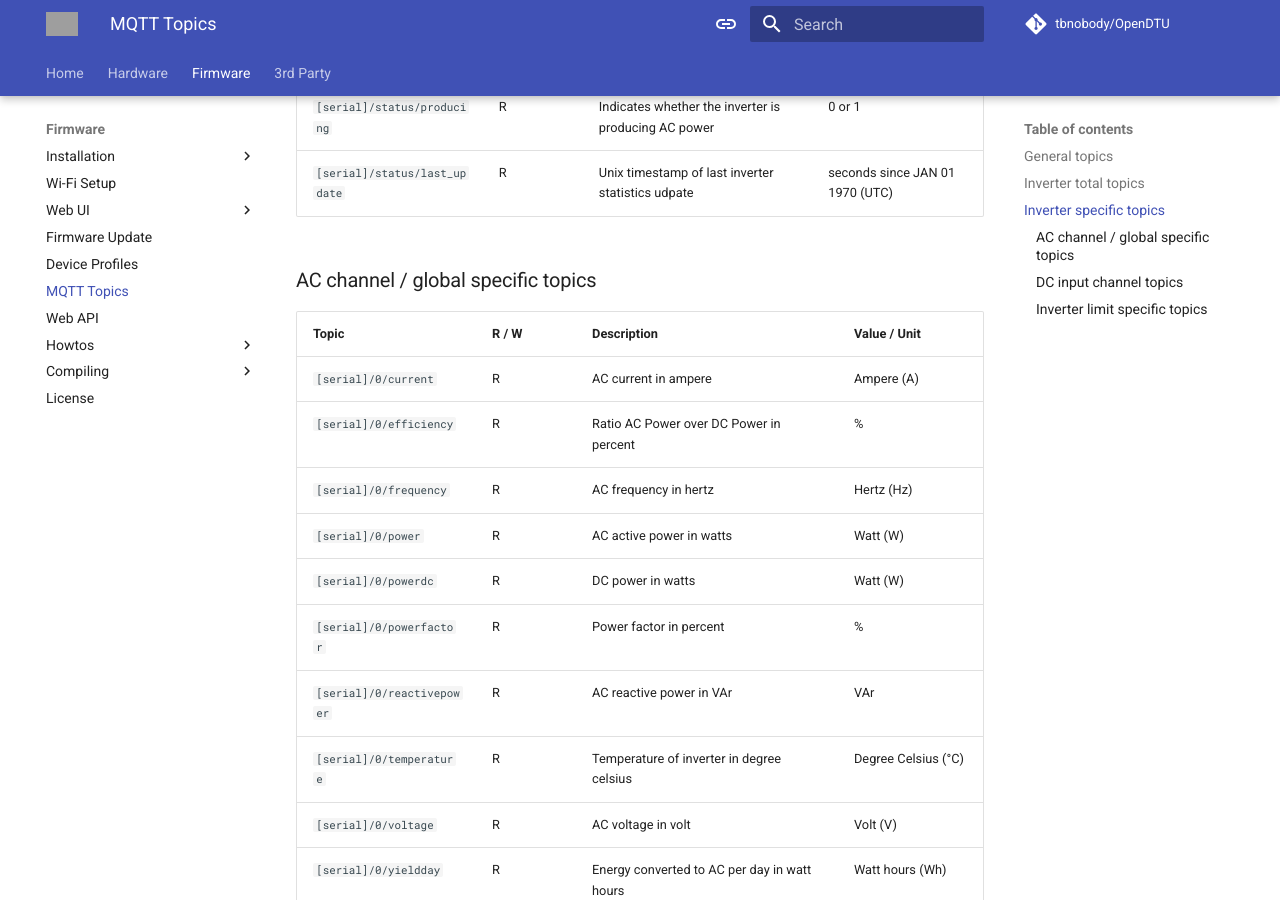
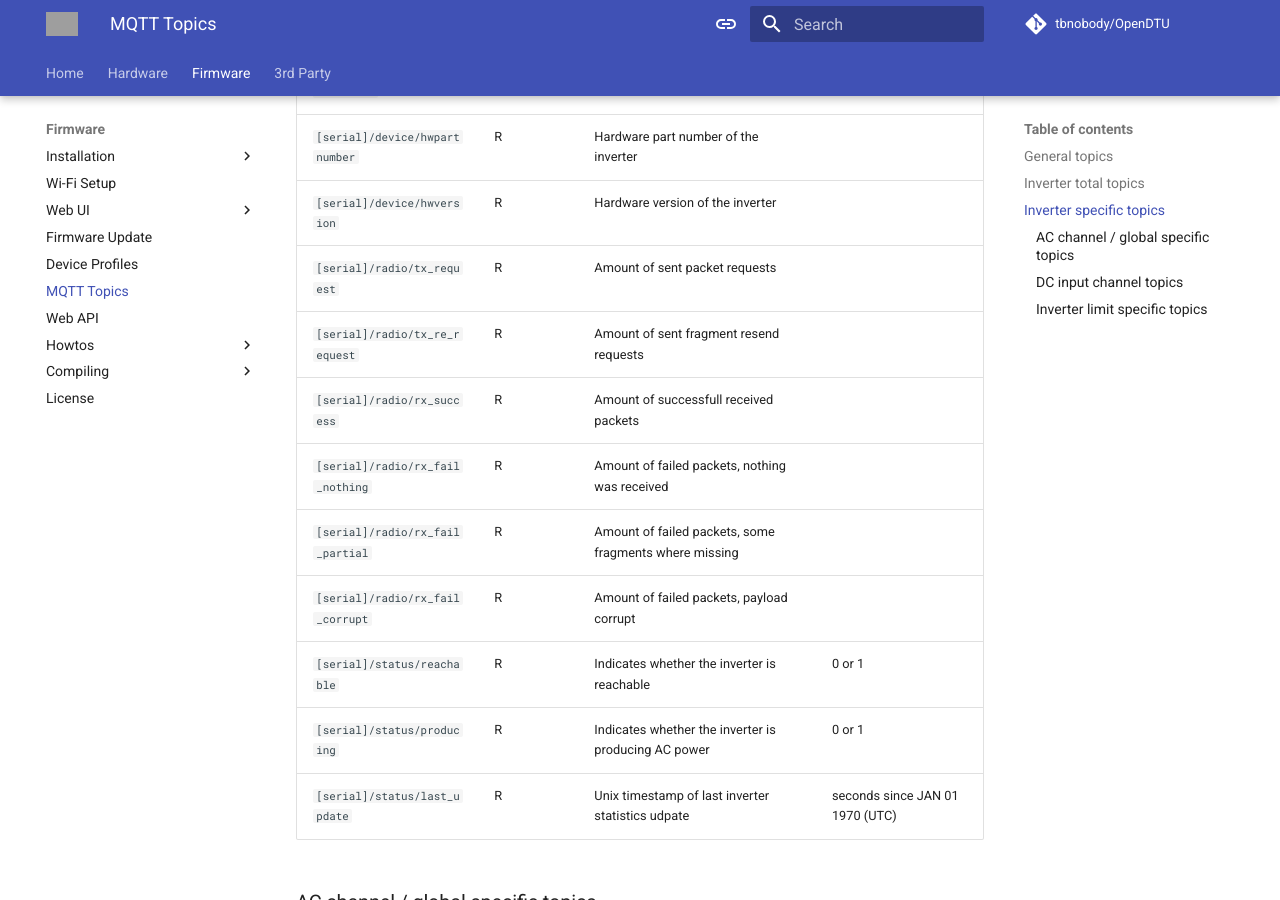
Before and after one commit to tbnobody/OpenDTU-docs, an MkDocs documentation site: the page built from docs/firmware/mqtt_topics.md, in a window 1280 px wide and 900 px high, scrolled down 1784 px. Built offline with MkDocs 1.6.1 and Material for MkDocs 9.7.7, drawn with Linux system fonts in a browser that asks for light colours; comment, search, counter and statistics services are not loaded; some of the changed text lies outside the part shown; grey boxes are pictures that could not be loaded.

Commit message:
Added new mqtt topic description

```diff
--- a/docs/firmware/mqtt_topics.md
+++ b/docs/firmware/mqtt_topics.md
@@ -10,7 +10,12 @@
 | `dtu/hostname`                            | R     | Current hostname of the dtu (as set in web GUI)      |                            |
 | `dtu/rssi`                                | R     | WiFi network quality                                 | db value                   |
 | `dtu/status`                              | R     | Indicates whether OpenDTU network is reachable       | online /  offline          |
+| `dtu/temperature`                         | R     | Temperature of the ESP32                             | °C                         |
 | `dtu/uptime`                              | R     | Time in seconds since startup                        | seconds                    |
+| `dtu/heap/free`                           | R     | Available heap                                       | Bytes                      |
+| `dtu/heap/size`                           | R     | Total heap size                                      | Bytes                      |
+| `dtu/heap/minfree`                        | R     | Lowest level of free heap since boot                 | Bytes                      |
+| `dtu/heap/maxalloc`                       | R     | Largest block of heap that can be allocated at once  | Bytes                      |
 
 ## Inverter total topics
 
@@ -38,6 +43,12 @@
 | `[serial]/device/fwbuilddatetime`         | R     | Build date / time of inverter firmware               |                            |
 | `[serial]/device/hwpartnumber`            | R     | Hardware part number of the inverter                 |                            |
 | `[serial]/device/hwversion`               | R     | Hardware version of the inverter                     |                            |
+| `[serial]/radio/tx_request`               | R     | Amount of sent packet requests                       |                            |
+| `[serial]/radio/tx_re_request`            | R     | Amount of sent fragment resend requests              |                            |
+| `[serial]/radio/rx_success`               | R     | Amount of successfull received packets               |                            |
+| `[serial]/radio/rx_fail_nothing`          | R     | Amount of failed packets, nothing was received       |                            |
+| `[serial]/radio/rx_fail_partial`          | R     | Amount of failed packets, some fragments where missing |                            |
+| `[serial]/radio/rx_fail_corrupt`          | R     | Amount of failed packets, payload corrupt            |                            |
 | `[serial]/status/reachable`               | R     | Indicates whether the inverter is reachable          | 0 or 1                     |
 | `[serial]/status/producing`               | R     | Indicates whether the inverter is producing AC power | 0 or 1                     |
 | `[serial]/status/last_update`             | R     | Unix timestamp of last inverter statistics udpate    | seconds since JAN 01 1970 (UTC) |
@@ -85,4 +96,5 @@
 | `[serial]/cmd/limit_nonpersistent_relative` | W     | Set the inverter limit as a percentage of total production capability. The  value will reset to the last persistent value at night without power. The updated value will show up in the web GUI and limit_relative topic immediatly. The value must be published non-retained, otherwise it will be ignored! | %                          |
 | `[serial]/cmd/limit_nonpersistent_absolute` | W     | Set the inverter limit as a absolute value. The  value will reset to the last persistent value at night without power. The updated value will set immediatly within the inverter but show up in the web GUI and limit_relative topic after around 4 minutes. If you are using a already known inverter (known Hardware ID), the updated value will show up within a few seconds. The value must be published non-retained, otherwise it will be ignored! | Watt (W)                   |
 | `[serial]/cmd/power`                        | W      | Turn the inverter on (1) or off (0)                 | 0 or 1                     |
+| `[serial]/cmd/reset_rf_stats`               | W      | Reset the radio statistics                          | 1                          |
 | `[serial]/cmd/restart`                      | W      | Restarts the inverters (also resets YieldDay)       | 1                          |
```
